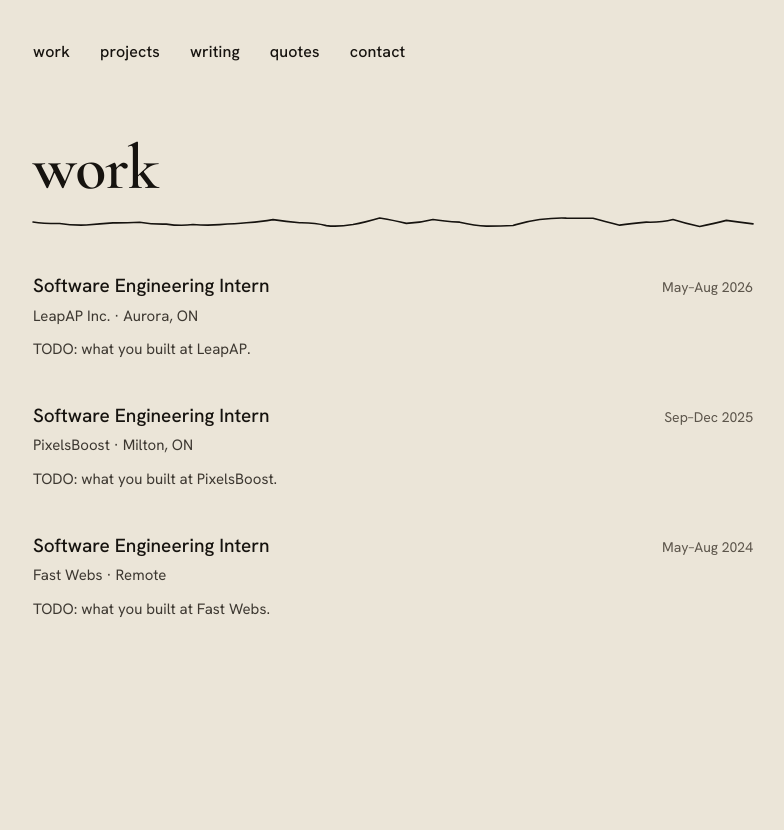
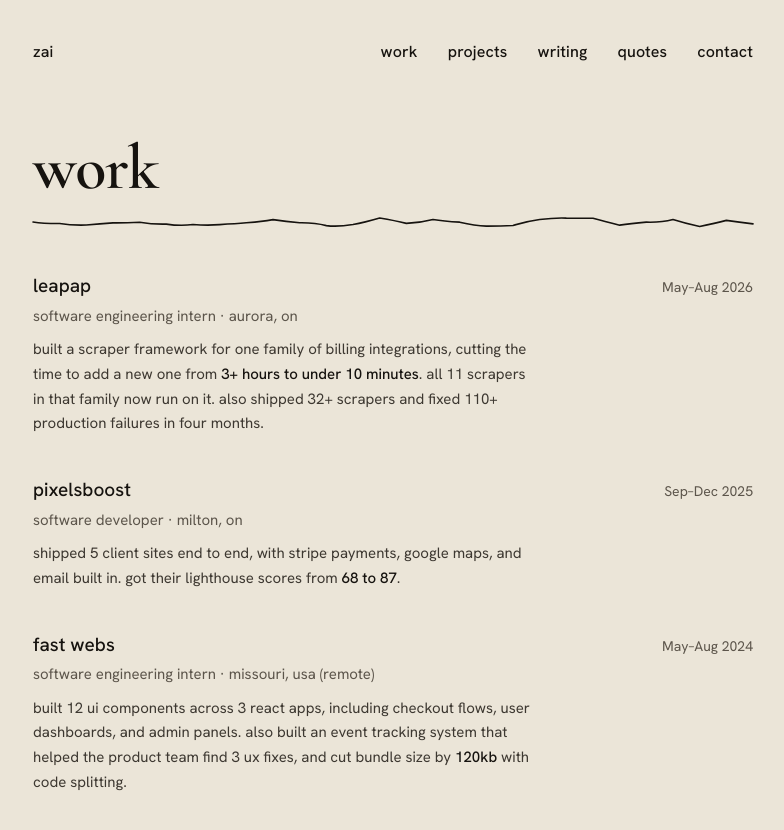
Before and after one commit to khanuzai/zai-site1, a Next.js app: page /work in a window 1280 px wide. Shown: the top 830 px of the page, without its empty margins (247-1031 px from the left). Before the commit the page ends 800 px from the top, so only its background shows below. Built offline with nearby package versions, Linux system fonts and the light colour scheme; a web font is replaced by a local one.

Commit message:
inputted actual data

```diff
--- a/app/globals.css
+++ b/app/globals.css
@@ -199,10 +199,16 @@ body {
   margin: 0 auto 72px;
   display: flex;
   flex-wrap: wrap;
+  align-items: baseline;
   gap: 20px 30px;
   font-size: 16px;
   font-weight: 500;
   letter-spacing: 0.01em;
+}
+
+/* home link sits at the left, set apart from the section links */
+.nav-home {
+  margin-right: auto;
 }
 
 .page-main {
@@ -243,11 +249,21 @@ body {
   gap: 8px 16px;
 }
 
-.timeline-role {
+/* company name — the main heading of each entry */
+.timeline-company {
   margin: 0;
   font-size: 19px;
   font-weight: 500;
   color: var(--ink);
+  text-transform: lowercase;
+}
+
+/* role · location — muted subline under the company */
+.timeline-role {
+  margin: 4px 0 0;
+  font-size: 15px;
+  color: var(--muted);
+  text-transform: lowercase;
 }
 
 .timeline-period {
@@ -266,18 +282,18 @@ body {
   }
 }
 
-.timeline-company {
-  margin: 4px 0 0;
-  font-size: 15px;
-  color: var(--ink-soft);
-}
-
 .timeline-summary {
   margin: 10px 0 0;
   font-size: 15px;
   line-height: 1.65;
   color: var(--ink-soft);
   max-width: 60ch;
+}
+
+/* highlighted phrase inside a description (**...** in content) */
+.timeline-hl {
+  color: var(--ink);
+  font-weight: 500;
 }
 
 /* projects list */
--- a/app/work/page.tsx
+++ b/app/work/page.tsx
@@ -6,6 +6,19 @@ export const metadata: Metadata = {
   title: "work — abdullah khan",
 };
 
+// Render **phrases** as highlighted spans; everything else stays plain text.
+function renderSummary(text: string) {
+  return text.split(/\*\*(.+?)\*\*/g).map((part, i) =>
+    i % 2 === 1 ? (
+      <span key={i} className="timeline-hl">
+        {part}
+      </span>
+    ) : (
+      part
+    )
+  );
+}
+
 export default function WorkPage() {
   return (
     <PageShell title="work">
@@ -13,14 +26,14 @@ export default function WorkPage() {
         {work.map((w) => (
           <li key={`${w.company}-${w.period}`} className="timeline-item">
             <div className="timeline-head">
-              <h2 className="timeline-role">{w.role}</h2>
+              <h2 className="timeline-company">{w.company}</h2>
               <span className="timeline-period">{w.period}</span>
             </div>
-            <p className="timeline-company">
-              {w.company} · {w.location}
+            <p className="timeline-role">
+              {w.role} · {w.location}
             </p>
             {w.summary ? (
-              <p className="timeline-summary">{w.summary}</p>
+              <p className="timeline-summary">{renderSummary(w.summary)}</p>
             ) : null}
           </li>
         ))}
--- a/components/Nav.tsx
+++ b/components/Nav.tsx
@@ -8,9 +8,20 @@ const links = [
   { href: "/contact", label: "contact" },
 ];
 
-export default function Nav({ className = "" }: { className?: string }) {
+export default function Nav({
+  className = "",
+  home = false,
+}: {
+  className?: string;
+  home?: boolean;
+}) {
   return (
     <nav className={className} aria-label="Primary">
+      {home ? (
+        <Link className="ink-link nav-home" href="/">
+          zai
+        </Link>
+      ) : null}
       {links.map((l) => (
         <Link key={l.href} className="ink-link" href={l.href}>
           {l.label}
--- a/components/PageShell.tsx
+++ b/components/PageShell.tsx
@@ -14,7 +14,7 @@ export default function PageShell({
 }) {
   return (
     <div className="page">
-      <Nav className="page-nav" />
+      <Nav className="page-nav" home />
       <main className="page-main">
         <h1 className="page-title">{title}</h1>
         <InkRule />
--- a/content/socials.ts
+++ b/content/socials.ts
@@ -5,8 +5,8 @@ export type Social = {
 
 // TODO: real profile URLs and contact email.
 export const socials: Social[] = [
-  { label: "github", href: "#" },
-  { label: "linkedin", href: "#" },
-  { label: "x", href: "#" },
-  { label: "email", href: "mailto:hello@abdullahkhan.dev" },
+  { label: "github", href: "https://github.com/khanuzai" },
+  { label: "linkedin", href: "https://www.linkedin.com/in/khanzai" },
+  { label: "x", href: "https://x.com/kh4nzai" },
+  { label: "email", href: "mailto:abdullah.khan1@uwaterloo.ca" },
 ];
--- a/content/work.ts
+++ b/content/work.ts
@@ -9,24 +9,27 @@ export type WorkItem = {
 // Timeline, newest first.
 export const work: WorkItem[] = [
   {
-    company: "LeapAP Inc.",
+    company: "leapap",
     role: "Software Engineering Intern",
     period: "May–Aug 2026",
     location: "Aurora, ON",
-    summary: "TODO: what you built at LeapAP.",
+    summary:
+      "built a scraper framework for one family of billing integrations, cutting the time to add a new one from **3+ hours to under 10 minutes**. all 11 scrapers in that family now run on it. also shipped 32+ scrapers and fixed 110+ production failures in four months.",
   },
   {
-    company: "PixelsBoost",
-    role: "Software Engineering Intern",
+    company: "pixelsboost",
+    role: "Software Developer",
     period: "Sep–Dec 2025",
     location: "Milton, ON",
-    summary: "TODO: what you built at PixelsBoost.",
+    summary:
+      "shipped 5 client sites end to end, with stripe payments, google maps, and email built in. got their lighthouse scores from **68 to 87**.",
   },
   {
-    company: "Fast Webs",
+    company: "fast webs",
     role: "Software Engineering Intern",
     period: "May–Aug 2024",
-    location: "Remote",
-    summary: "TODO: what you built at Fast Webs.",
+    location: "missouri, usa (remote)",
+    summary:
+      "built 12 ui components across 3 react apps, including checkout flows, user dashboards, and admin panels. also built an event tracking system that helped the product team find 3 ux fixes, and cut bundle size by **120kb** with code splitting.",
   },
 ];
```
